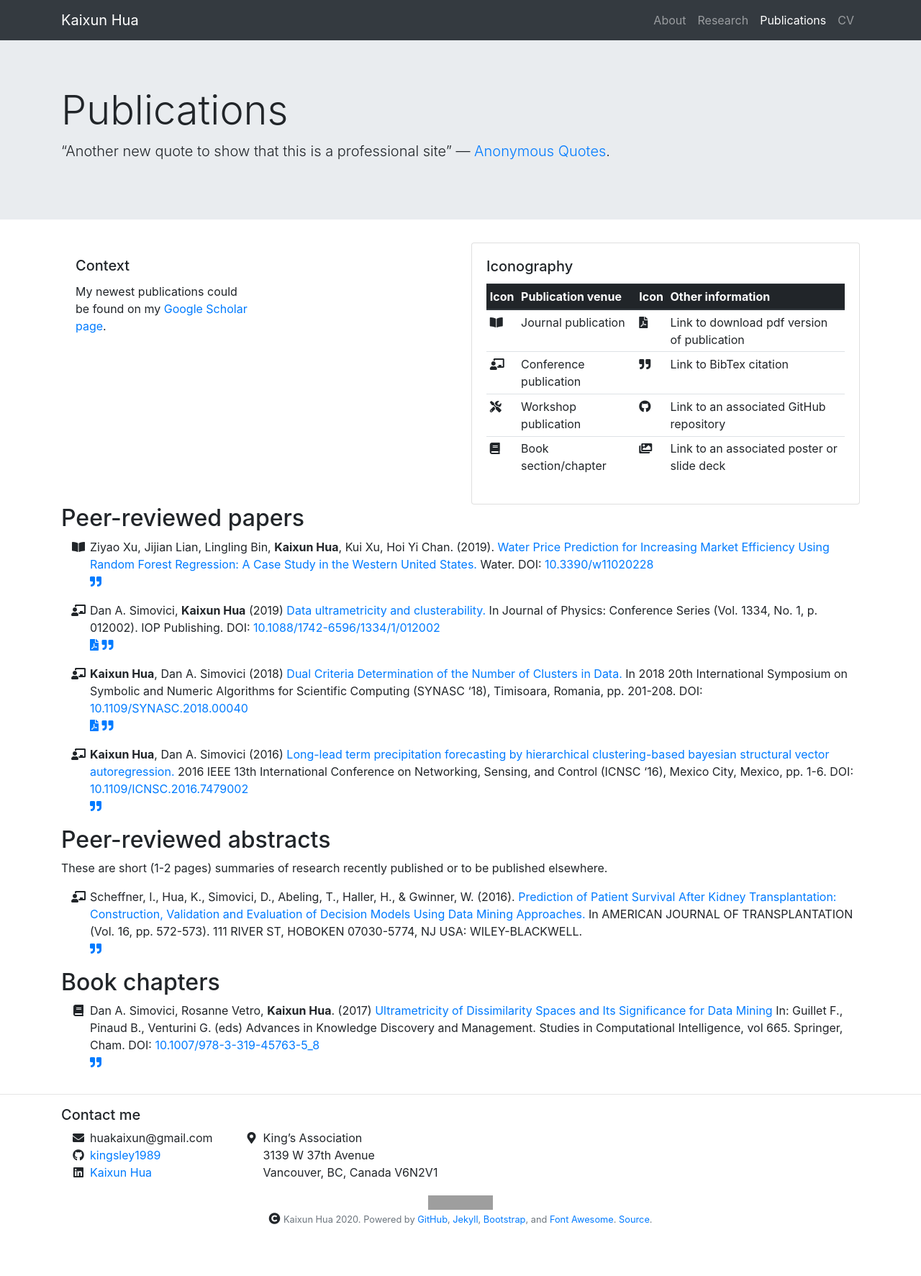
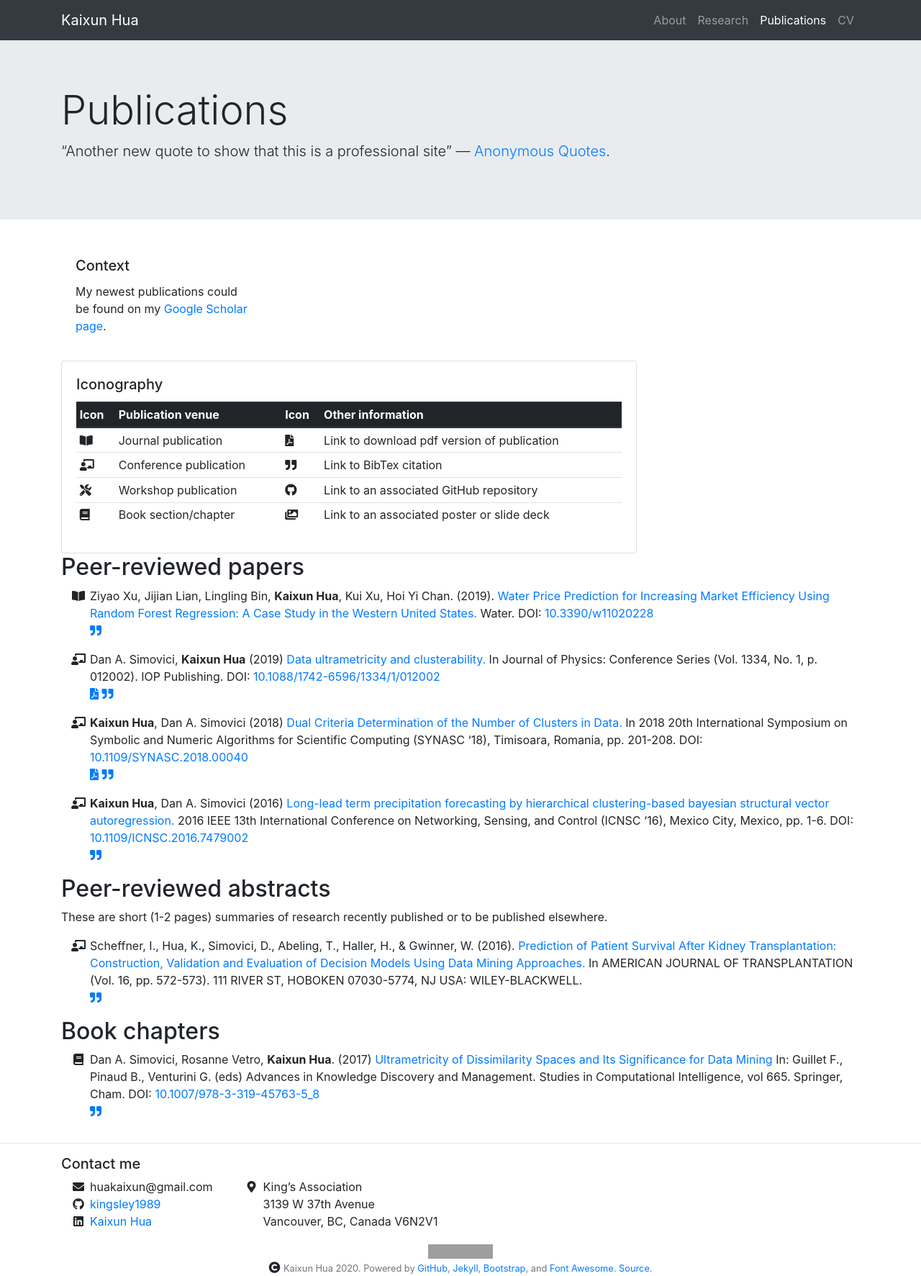
Before and after one commit to kingsley1989/kingsley1989.github.io, a Jekyll site: the page built from _pages/publications.md, in a window 1280 px wide. Shown: the whole page at 72% size. Built offline with Jekyll 4.4.1, drawn with Linux system fonts in a browser that asks for light colours; nearby versions of some CDN libraries; before the commit the page ends 1705 px from its top, so only the background shows below that; grey boxes are pictures that could not be loaded.

Commit message:
Update publications.html

```diff
--- a/_layouts/publications.html
+++ b/_layouts/publications.html
@@ -31,7 +31,7 @@
     </div>
     <!-- Icon definitions table -->
     <div class="col">
-      <div class="card" id="iconography-table">
+      <div class="card" id="iconography-table" style="width: 50rem;">
         <div class="card-body">
           <h5 class="card-title">Iconography</h5>
           <table class="table table-sm">
```
